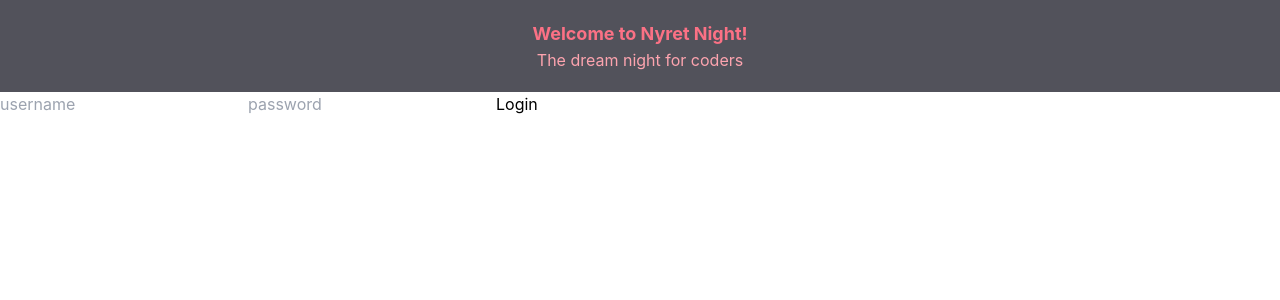
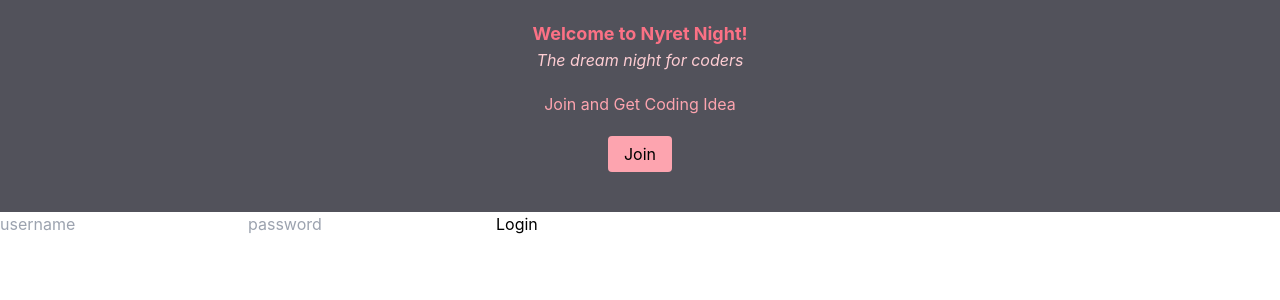
Before and after one commit to mostafizur99/nyret-night, a React (Create React App) app: page / in a window 1280 px wide. Shown: the top 300 px of the page. Built offline with nearby package versions, Linux system fonts and the light colour scheme.

Commit message:
feat: greeting test added

```diff
--- a/src/components/Greetings/Greeting.jsx
+++ b/src/components/Greetings/Greeting.jsx
@@ -1,8 +1,23 @@
+import { useState } from "react";
+
 const Greeting = () => {
+    const [userJoined, setUserJoined] = useState(false)
+
+    const joinHandler = () => {
+        setUserJoined(!userJoined);
+    }
     return (
         <div className="container mx-auto text-center py-5 bg-zinc-600">
             <h2 className="text-rose-400 text-lg font-bold">Welcome to Nyret Night!</h2>
-            <p className="text-rose-300">The dream night for coders</p>
+            <p className="text-rose-200 italic">The dream night for coders</p>
+
+            <div className="py-5">
+                {!userJoined && <p className="text-rose-300">Join and Get Coding Idea</p>}
+                {userJoined && <p className="text-rose-300">You Are Coder Member</p>}
+                <button onClick={joinHandler} className="mt-5 px-4 py-1.5 bg-rose-300 rounded">
+                    {userJoined ? 'Joined' : 'Join'}
+                </button>
+            </div>
         </div>
     )
 }
```
Also changed, not shown: 1 other file (tests, documents, lock files or other folders).
